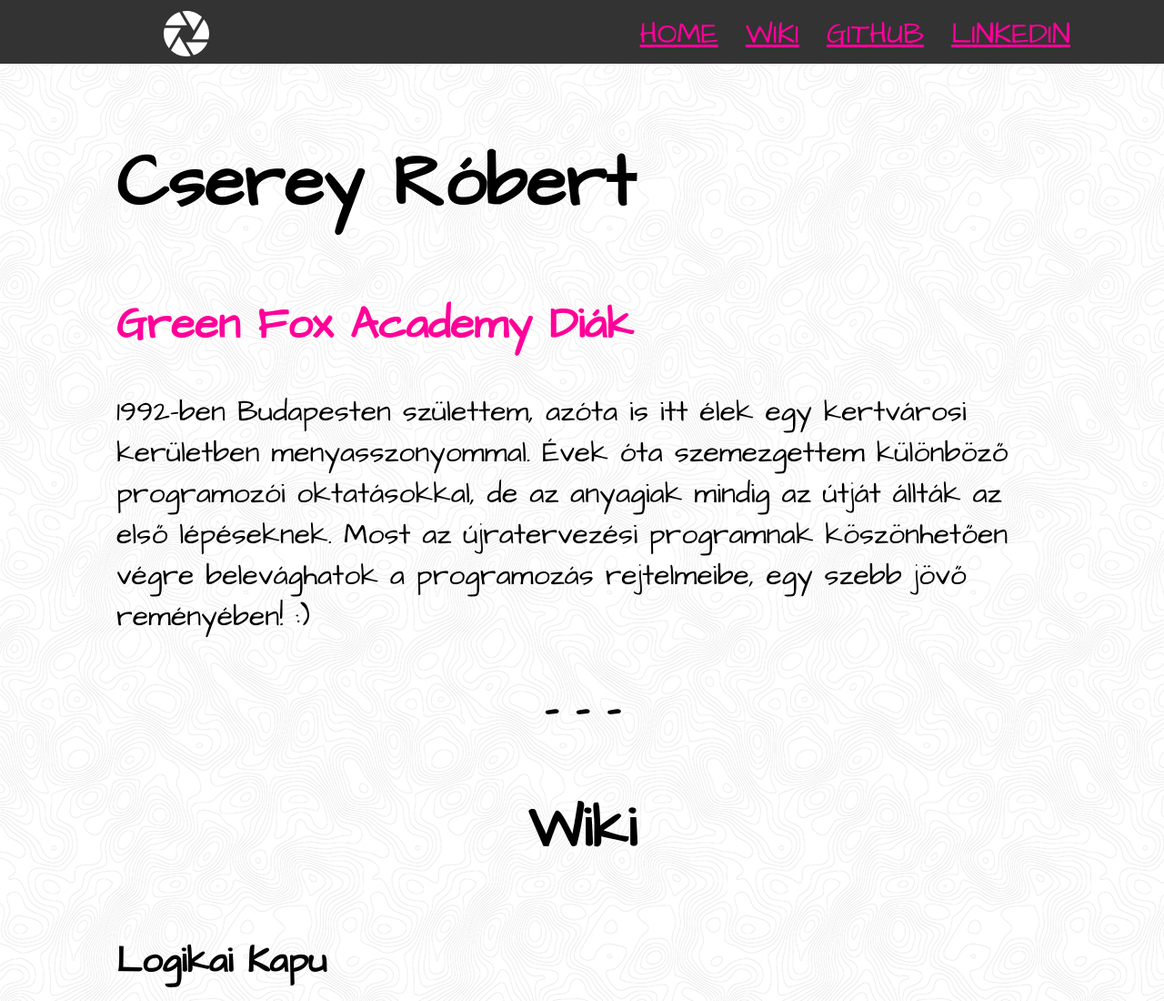
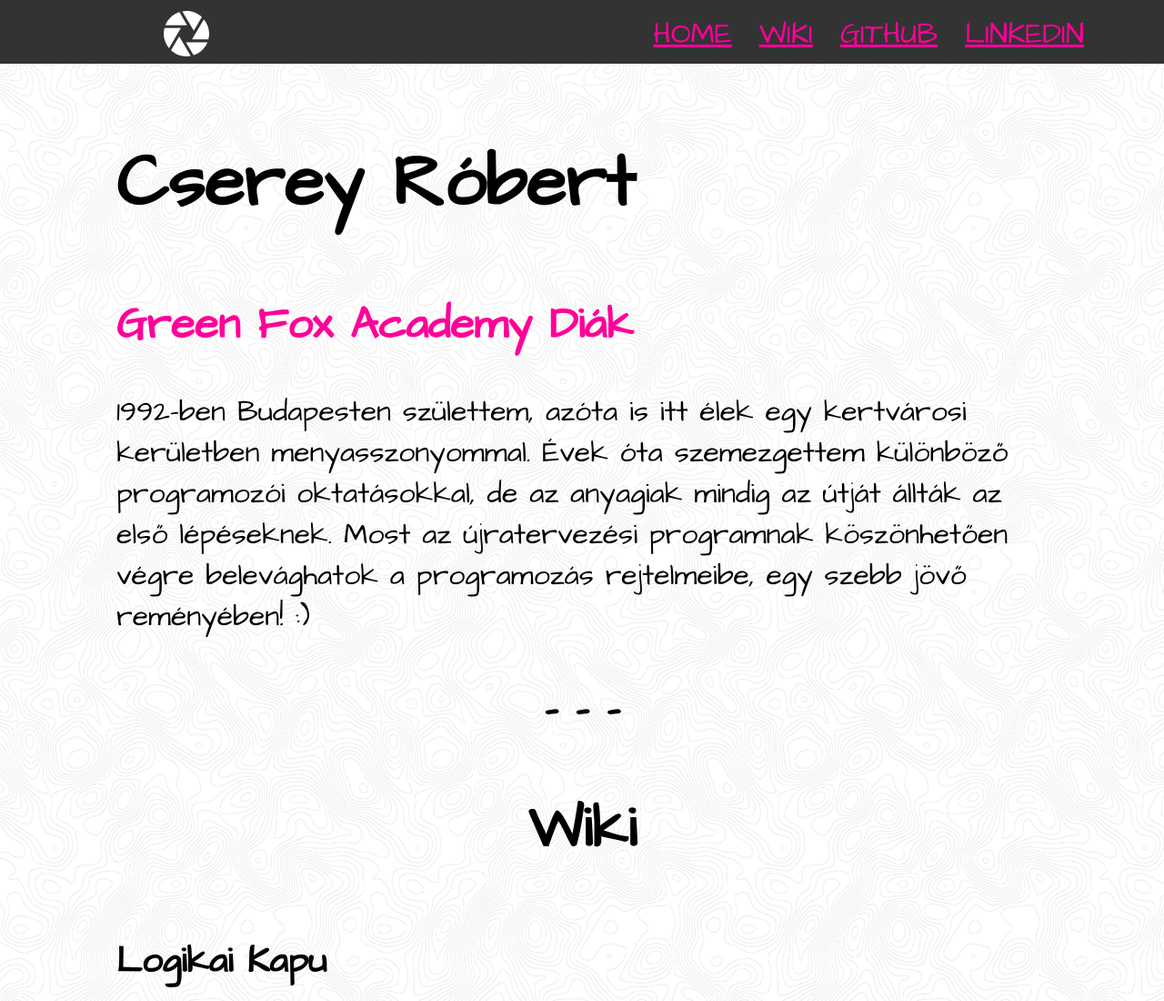
Before and after one commit to CserkoR/mfw, a plain HTML site: page index.html in a window 1280 px wide. Shown: the top 1100 px of the page at 91% size. Drawn offline with Linux system fonts and the light colour scheme.

Commit message:
Update style.css

```diff
--- a/style.css
+++ b/style.css
@@ -29,7 +29,7 @@ li a {
     margin: 15px 15px;
 }
 .positioning {
-    padding-right: 10%
+    margin-right: 10%
 }
 li a:hover {
     color:#ff000070
```
